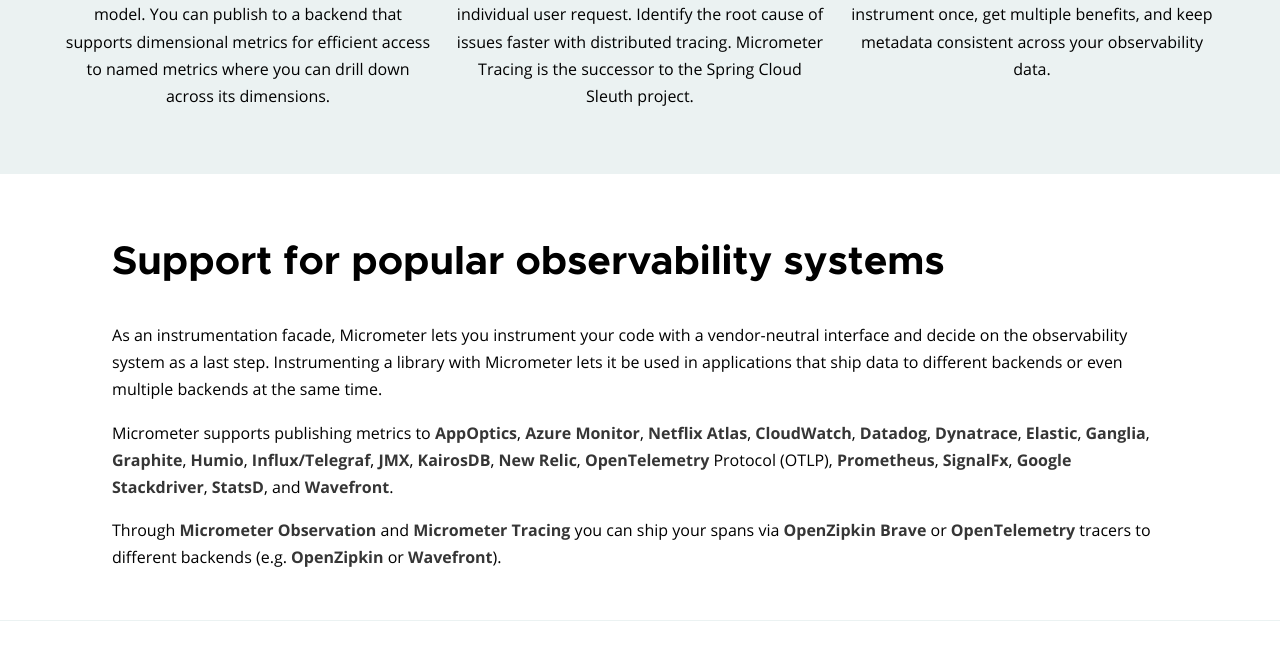
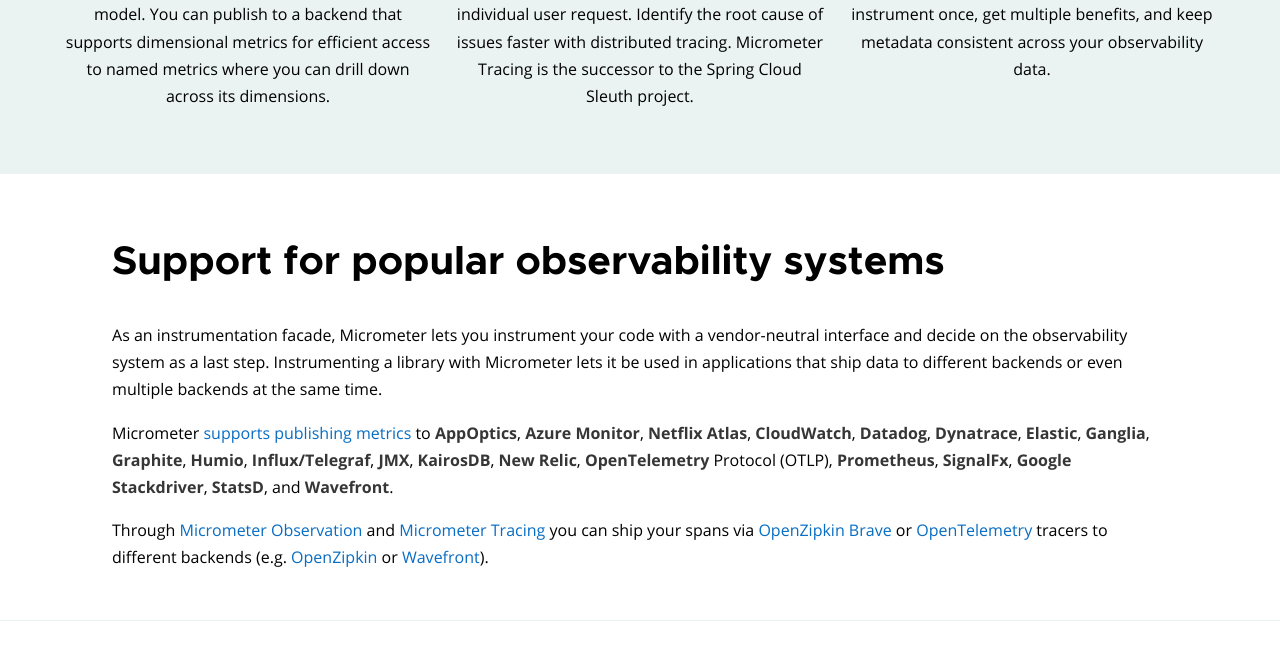
Before and after one commit to micrometer-metrics/micrometer-website, a Gatsby site: page / in a window 1280 px wide. Shown: the part 1205-1852 px from the top of the page. Built offline with nearby package versions, Linux system fonts and the light colour scheme; Gatsby itself is replaced by a stand-in of ours.

Commit message:
Added links to docs (#17)
* Added links to docs

* Update index.tsx

```diff
--- a/src/pages/index.tsx
+++ b/src/pages/index.tsx
@@ -130,7 +130,11 @@ const IndexPage: React.FC<PageProps> = () => {
             even multiple backends at the same time.
           </p>
           <p>
-            Micrometer supports publishing metrics to <strong>AppOptics</strong>
+            Micrometer <a
+                  href="https://docs.micrometer.io/micrometer/reference/implementations.html"
+                >
+                  supports publishing metrics
+                </a> to <strong>AppOptics</strong>
             , <strong>Azure Monitor</strong>, <strong>Netflix Atlas</strong>,{" "}
             <strong>CloudWatch</strong>, <strong>Datadog</strong>,{" "}
             <strong>Dynatrace</strong>, <strong>Elastic</strong>,{" "}
@@ -143,11 +147,35 @@ const IndexPage: React.FC<PageProps> = () => {
             <strong>Wavefront</strong>.
           </p>
           <p>
-            Through <strong>Micrometer Observation</strong> and{" "}
-            <strong>Micrometer Tracing</strong> you can ship your spans via{" "}
-            <strong>OpenZipkin Brave</strong> or <strong>OpenTelemetry</strong>{" "}
-            tracers to different backends (e.g. <strong>OpenZipkin</strong> or{" "}
-            <strong>Wavefront</strong>).
+            Through <a
+                  href="https://docs.micrometer.io/micrometer/reference/observation.html"
+                >
+                  Micrometer Observation
+                </a> and{" "}
+            <a
+                  href="https://docs.micrometer.io/tracing/reference/"
+                >
+                  Micrometer Tracing
+                </a> you can ship your spans via{" "}
+            <a
+                  href="https://docs.micrometer.io/tracing/reference/tracers.html"
+                >
+                  OpenZipkin Brave
+                </a> or <a
+                  href="https://docs.micrometer.io/tracing/reference/tracers.html"
+                >
+                  OpenTelemetry
+                </a>{" "}
+            tracers to different backends (e.g. <a
+                  href="https://docs.micrometer.io/tracing/reference/reporters.html"
+                >
+                  OpenZipkin
+                </a> or{" "}
+            <a
+                  href="https://docs.micrometer.io/tracing/reference/reporters.html"
+                >
+                  Wavefront
+                </a>).
           </p>
         </div>
       </div>
```
